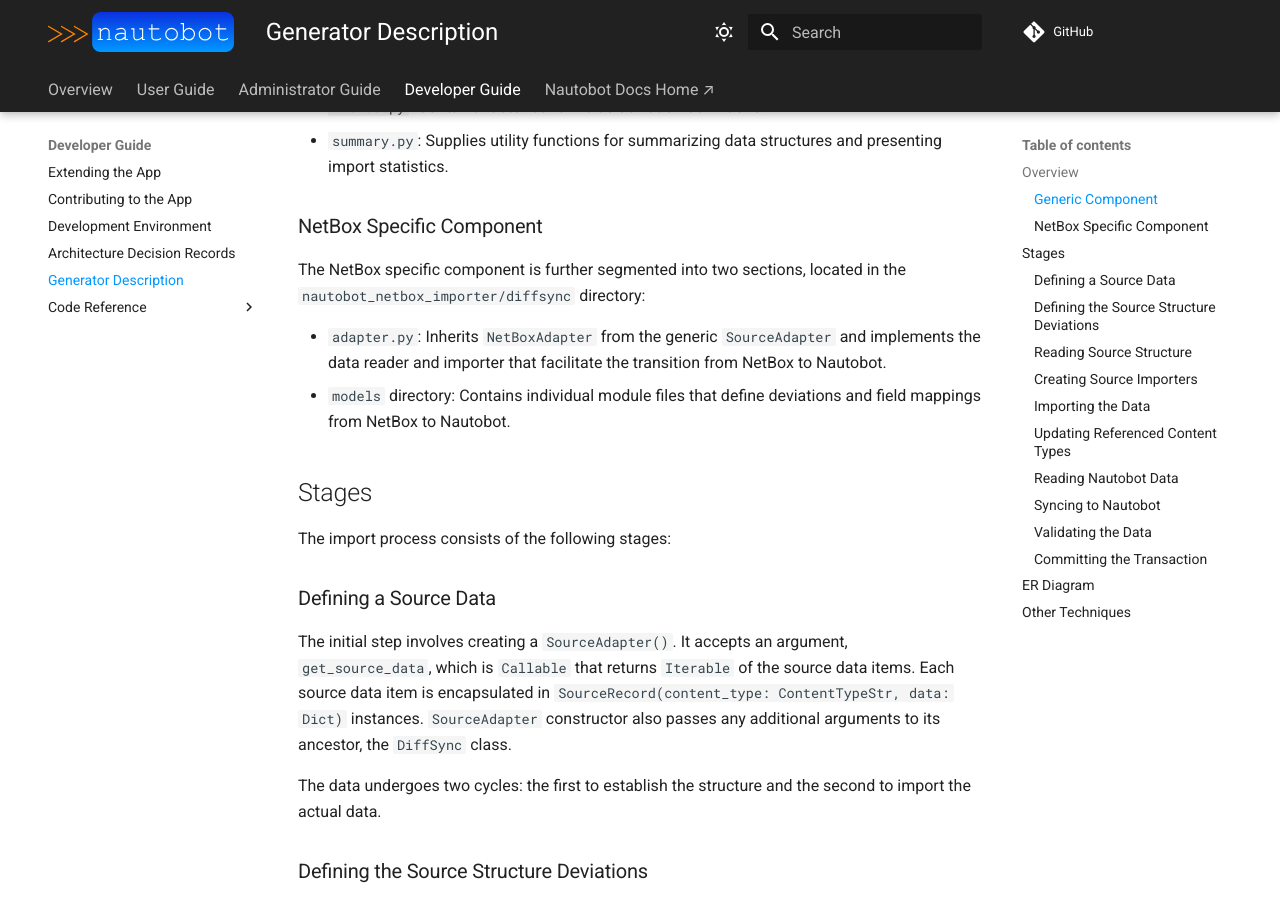
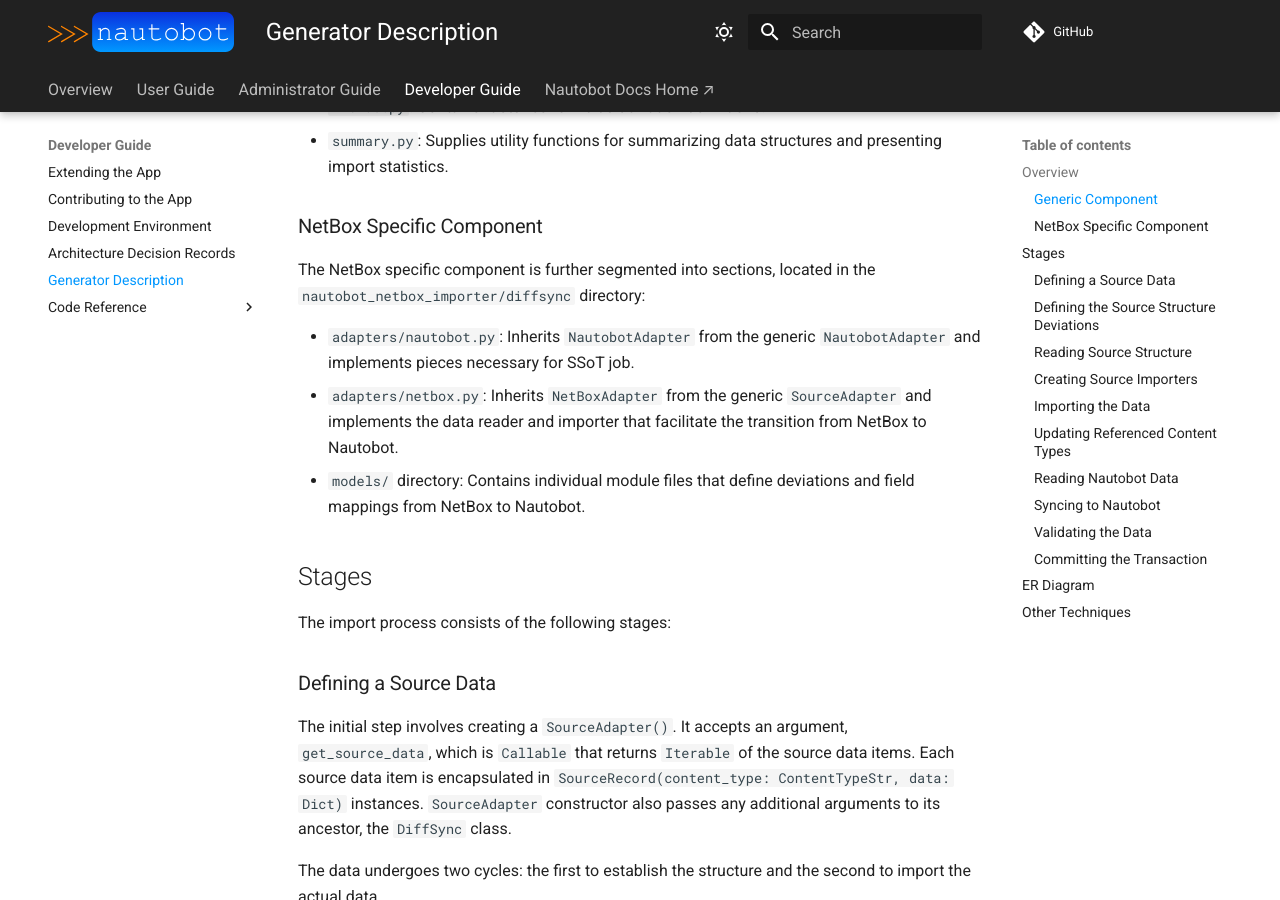
Before and after one commit to nautobot/nautobot-app-netbox-importer, an MkDocs documentation site: the page built from docs/dev/generator.md, in a window 1280 px wide and 900 px high, scrolled down 707 px. Built offline with MkDocs 1.6.1 and Material for MkDocs 9.7.7, drawn with Linux system fonts in a browser that asks for light colours; comment, search, counter and statistics services are not loaded.

Commit message:
docs: Improve adapters

```diff
--- a/docs/dev/generator.md
+++ b/docs/dev/generator.md
@@ -20,10 +20,11 @@ It comprises the following modules, located in the `nautobot_netbox_importer/gen
 
 ### NetBox Specific Component
 
-The NetBox specific component is further segmented into two sections, located in the `nautobot_netbox_importer/diffsync` directory:
+The NetBox specific component is further segmented into sections, located in the `nautobot_netbox_importer/diffsync` directory:
 
-- `adapter.py`: Inherits `NetBoxAdapter` from the generic `SourceAdapter` and implements the data reader and importer that facilitate the transition from NetBox to Nautobot.
-- `models` directory: Contains individual module files that define deviations and field mappings from NetBox to Nautobot.
+- `adapters/nautobot.py`: Inherits `NautobotAdapter` from the generic `NautobotAdapter` and implements pieces necessary for SSoT job.
+- `adapters/netbox.py`: Inherits `NetBoxAdapter` from the generic `SourceAdapter` and implements the data reader and importer that facilitate the transition from NetBox to Nautobot.
+- `models/` directory: Contains individual module files that define deviations and field mappings from NetBox to Nautobot.
 
 ## Stages
 
```
